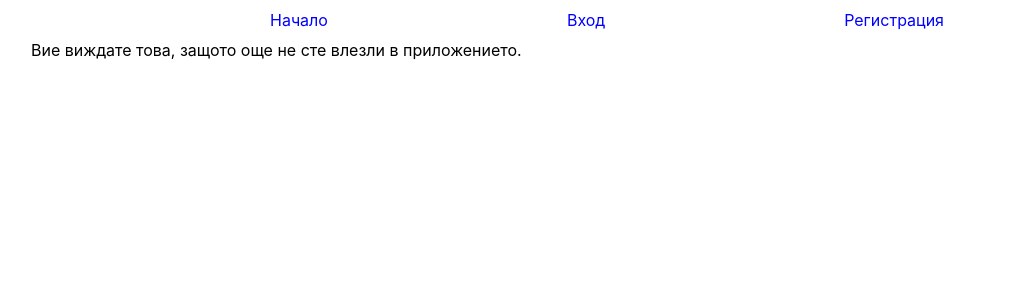
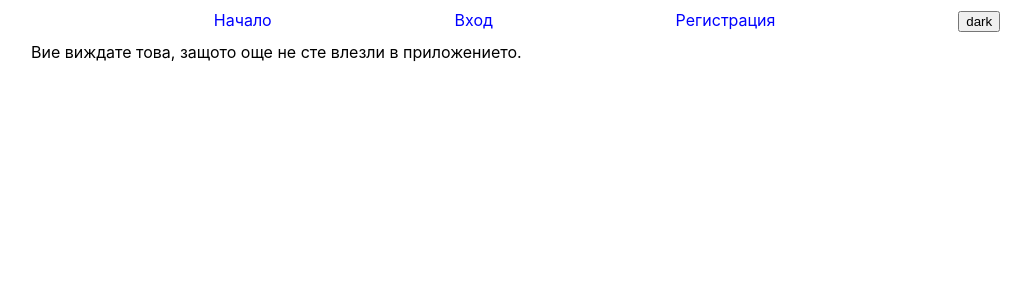
Before and after one commit to denchev/react-crimson-glory, a React (Create React App) app: page / in a window 1280 px wide. Shown: the top 300 px of the page, without its empty margins (33-1064 px from the left). Built offline with nearby package versions, Linux system fonts and the light colour scheme; no server answers.

Commit message:
Basic theme management

```diff
--- a/src/App.css
+++ b/src/App.css
@@ -15,3 +15,13 @@
   text-decoration: none;
   color: blue;
 }
+
+html:has(div.light) {
+  background: white;
+  color: #000;
+}
+
+html:has(div.dark) {
+  background: black;
+  color: #FFF;
+}
--- a/src/App.js
+++ b/src/App.js
@@ -3,14 +3,20 @@ import { Outlet } from 'react-router';
 import Nav from './components/Nav';
 import { Container } from '@mui/material';
 import { AuthProvider } from './context/AuthContext';
+import { ThemeProvider } from './context/ThemeContext';
+import WrappedTheme from './components/WrappedTheme';
 
 function App() {
   return (
     <AuthProvider>
-      <Container>
-        <Nav />
-        <Outlet />
-      </Container>
+      <ThemeProvider>
+        <WrappedTheme>
+          <Container>
+            <Nav />
+            <Outlet />
+        </Container>
+      </WrappedTheme>
+      </ThemeProvider>
     </AuthProvider>
   );
 }
--- a/src/components/Nav.jsx
+++ b/src/components/Nav.jsx
@@ -1,9 +1,11 @@
 import { useAuth } from "../context/AuthContext";
+import { useTheme } from "../context/ThemeContext";
 import { signOut } from "firebase/auth";
 import { auth } from "../config/firebase";
 
 export default function Nav() {
     const {user} = useAuth();
+    const {theme, setTheme} = useTheme();
 
     const logout = async () => {
         try {
@@ -19,6 +21,11 @@ export default function Nav() {
                 <li><a href="/">Начало</a></li>
                 <li><a href="/login">Вход</a></li>
                 <li><a href="/register">Регистрация</a></li>
+                <li>
+                    <button type="button" onClick={() => {
+                        setTheme(theme === 'light' ? 'dark' : 'light')
+                    }}>{theme === 'light' ? 'dark' : 'light'}</button>
+                </li>
                 {user && <li><button type="button" onClick={() => logout()}>Изход {user.email}</button></li>}
             </ul>
         </>
--- /dev/null
+++ b/src/components/WrappedTheme.jsx
@@ -0,0 +1,6 @@
+import { useTheme } from "../context/ThemeContext";
+
+export default function WrappedTheme({children}) {
+    const {theme} = useTheme();
+    return <div className={theme}>{children}</div>
+}
--- /dev/null
+++ b/src/context/ThemeContext.js
@@ -0,0 +1,13 @@
+import { createContext, useContext, useState } from "react";
+
+const ThemeContext = createContext();
+
+export const ThemeProvider = ({children}) => {
+    const [theme, setTheme] = useState('light');
+
+    return (<ThemeContext.Provider value={{theme, setTheme}}>
+        {children}
+    </ThemeContext.Provider>);
+}
+
+export const useTheme = () => useContext(ThemeContext);
```
